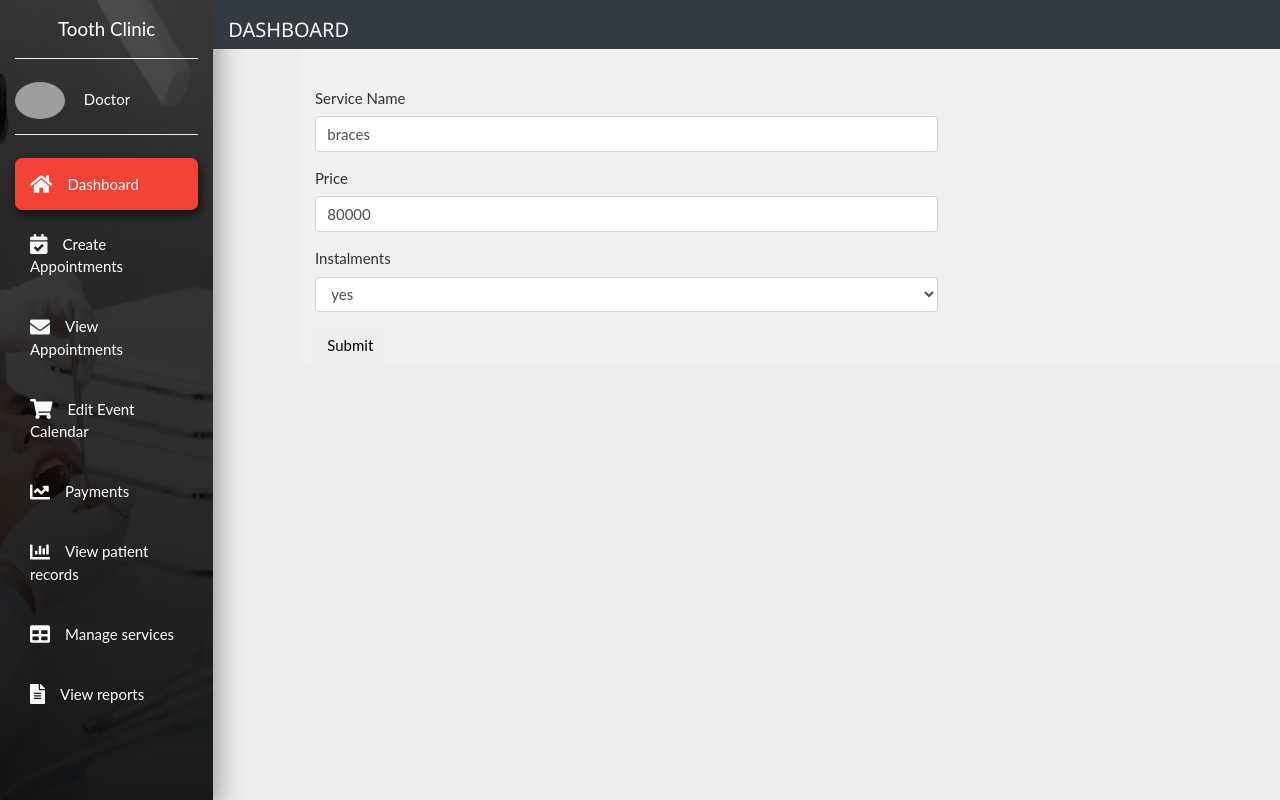
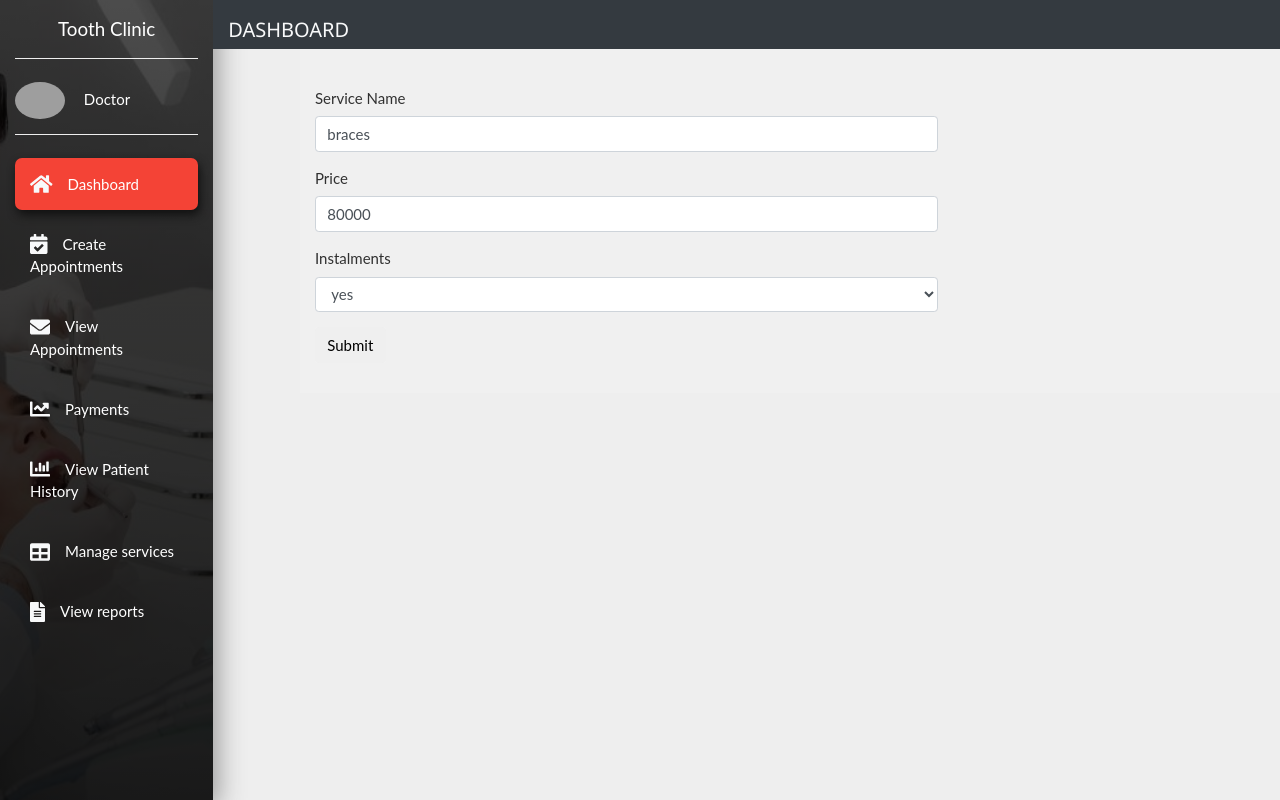
Before and after one commit to dinithiW/Dental-Clinic, a CodeIgniter app: page /Dental-Clinic/index.php/doctor/editService/1 in a window 1280 px wide. Run offline with CodeIgniter, Linux system fonts and the light colour scheme; data comes from the database, SQL or seed files in the repository; some libraries are stand-ins or nearby versions; grey boxes are pictures that could not be loaded.

Commit message:
doctor_model

```diff
--- a/application/controllers/Doctor.php
+++ b/application/controllers/Doctor.php
@@ -125,8 +125,10 @@ class Doctor extends CI_Controller {
 		$data['service_id'] = $service_id;
 		$data['records'] = $this->Doctor_model->updateService($service_id);
 		$data['vari'] = $this->Doctor_model->success;
-		$this->load->view('Doctor/edit_services',$data);
-		$this->load->view('doc_navbar');
+
+		$this->viewServices();
+		/*$this->load->view('Doctor/view_services');
+		$this->load->view('doc_navbar');*/
 	}
 
 
--- a/application/models/Doctor_model.php
+++ b/application/models/Doctor_model.php
@@ -45,6 +45,20 @@ public function __construct() {
         $query = $this->db->get();
         return $query->result();
 	}
+
+	public function getTodaysAppoints(){
+        $today=$this->input->post("date");
+        $time=$this->input->post("time_slot");
+        $this->load->database("");
+        $this->db->select('*');
+        $this->db->from('appointments');
+        $this->db->join('patient', 'appointments.patient_id = patient.patient_id','left');
+        $this->db->where('appointment_date',$today);
+        $this->db->where('time',$time);
+        $r=$this->db->get();
+        return $r->result();
+
+    }
 
 	public function getServices(){
         $query = $this->db->get('services');
--- a/application/views/Doctor/edit_services.php
+++ b/application/views/Doctor/edit_services.php
@@ -85,9 +85,9 @@
 				    <label class="control-label col-sm-2" for="email">Service Name</label>
 				    <div class="col-sm-8">
 				    	<?php if($update != true): ?>
-				      <input required type="text" class="form-control" id="email" placeholder="Enter email" name = "service_name"value = <?php if(!empty($records))echo $records->service_name ?>>
+				      <input required type="text" class="form-control" id="email" placeholder="Enter service name" name = "service_name"value = <?php if(!empty($records))echo $records->service_name ?>
 				      <?php else:?>
-				      	<input required type="text" class="form-control" id="email" placeholder="Enter email" name = "service_name"/>
+				      	<input required type="text" class="form-control" id="email" placeholder="Enter service name" name = "service_name"/>
 				  <?php endif?>
 
 				    </div>
@@ -96,9 +96,9 @@
 				    <label class="control-label col-sm-2" for="pwd">Price</label>
 				    <div class="col-sm-8">
 				    	<?php if($update != true): ?>
-				      <input required type="number" class="form-control" id="pwd" placeholder="Enter price" name = "price"value = <?php if(!empty($records)) echo $records->price ?>
+				      <input required type="number" class="form-control" id="pwd" placeholder="Enter price" oninput="this.value = Math.abs(this.value)" name = "price" min="0" value = <?php if(!empty($records)) echo $records->price ?>
 				      <?php else:?>
-				      	<input required type="number" class="form-control" id="pwd" placeholder="Enter price" name = "price">
+				      	<input required type="number" class="form-control" id="pwd" placeholder="Enter price" oninput="this.value = Math.abs(this.value)" name = "price" min="0">
 				  <?php endif?>
 				    </div>
 				  </div>
--- a/application/views/doc_navbar.php
+++ b/application/views/doc_navbar.php
@@ -92,13 +92,13 @@
 
                 <li class="nav-item"><a href="#" class="nav-link text-white p-3 mb-2 sidebar-link"><i class="fas fa-envelope text-light fa-lg mr-3"></i>View Appointments</a></li>
 
-                <li class="nav-item"><a href="<?php echo base_url(); ?>index.php/Customer/reserveService" class="nav-link text-white p-3 mb-2 sidebar-link"><i class="fas fa-shopping-cart text-light fa-lg mr-3"></i>Edit Event Calendar</a></li>
+                <!-- <li class="nav-item"><a href="<?php echo base_url(); ?>index.php/Customer/reserveService" class="nav-link text-white p-3 mb-2 sidebar-link"><i class="fas fa-shopping-cart text-light fa-lg mr-3"></i>Edit Event Calendar</a></li> -->
 
                 <li class="nav-item"><a href=<?= base_url("Doctor/viewPayments")?> class="nav-link text-white p-3 mb-2 sidebar-link"><i class="fas fa-chart-line text-light fa-lg mr-3"></i>Payments</a></li>
 
                 <!-- <li class="nav-item"><a href="#" class="nav-link text-white p-3 mb-2 sidebar-link"><i class="fas fa-chart-line text-light fa-lg mr-3"></i>View payment records</a></li> -->
 
-                <li class="nav-item"><a href=<?= base_url("Doctor/patientRecords")?> class="nav-link text-white p-3 mb-2 sidebar-link"><i class="fas fa-chart-bar text-light fa-lg mr-3"></i>View patient records</a></li>
+                <li class="nav-item"><a href=<?= base_url("Doctor/patientRecords")?> class="nav-link text-white p-3 mb-2 sidebar-link"><i class="fas fa-chart-bar text-light fa-lg mr-3"></i>View Patient History</a></li>
 
                 <li class="nav-item"><a href=<?= base_url("Doctor/services")?> class="nav-link text-white p-3 mb-2 sidebar-link"><i class="fas fa-table text-light fa-lg mr-3"></i>Manage services</a></li>
 
```
